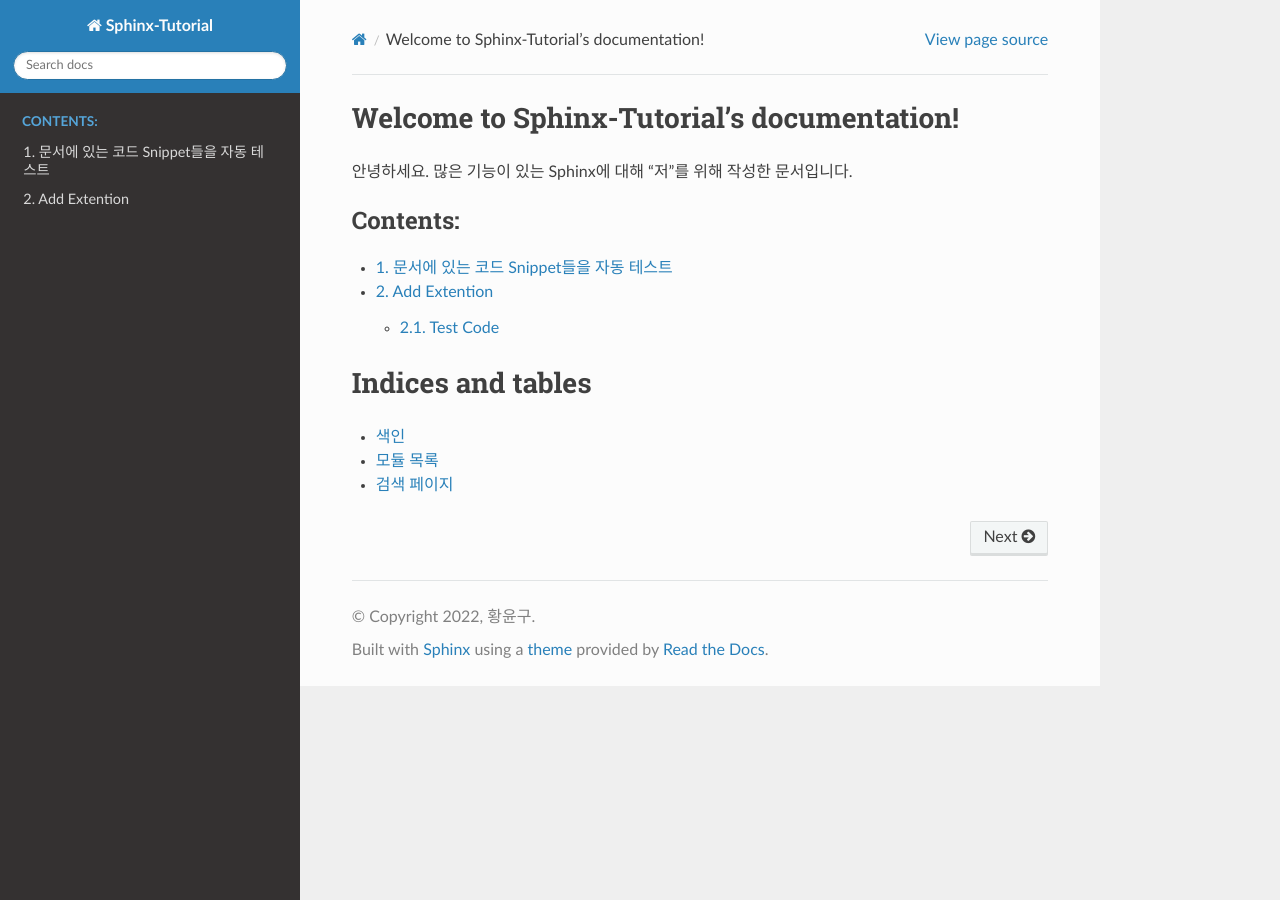
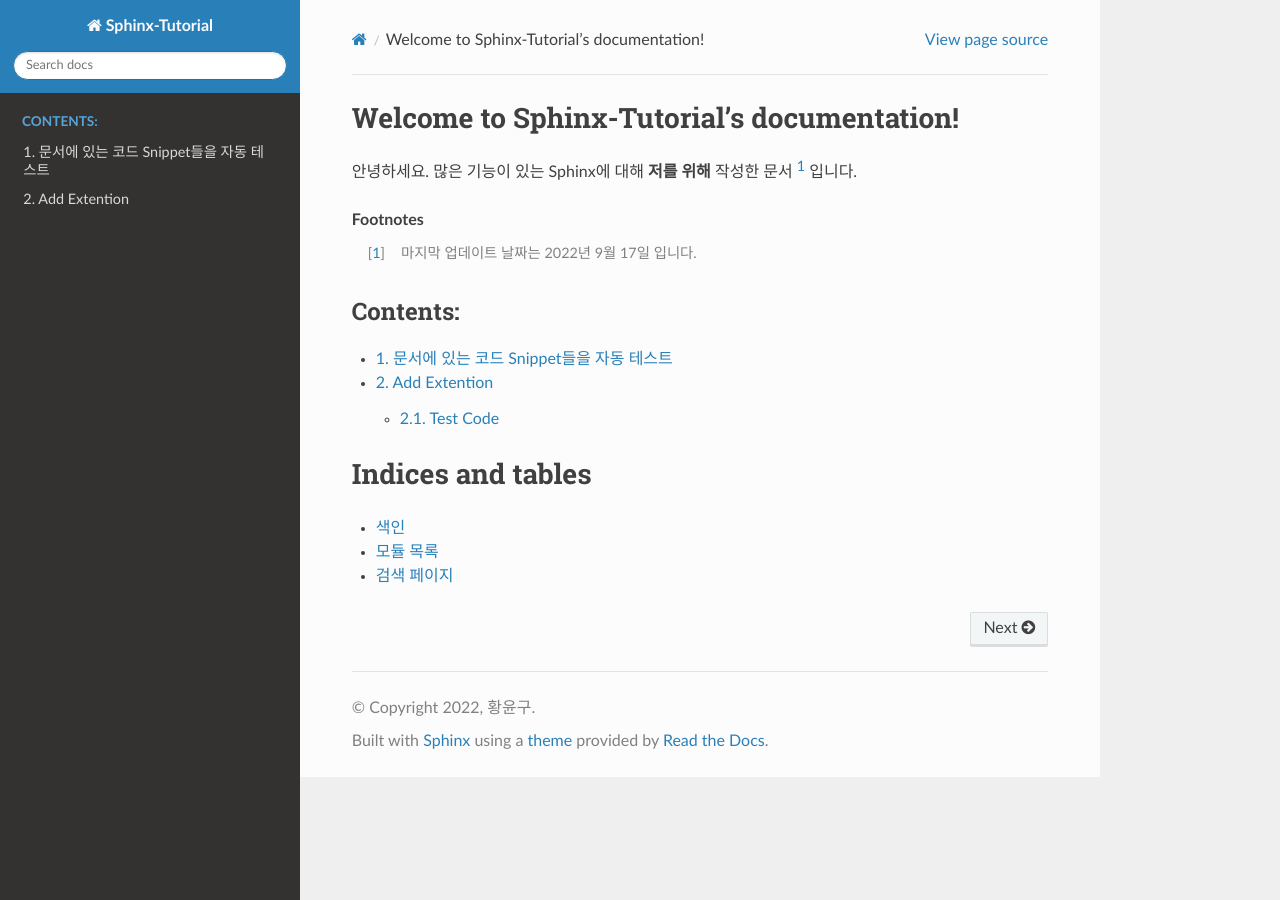
Before and after one commit to yoon-gu/sphinx-ci, a Sphinx documentation site: the page built from docs/index.rst, in a window 1280 px wide. Built offline with Sphinx 7.4.7 and the Read the Docs theme 2.0.0, drawn with Linux system fonts in a browser that asks for light colours.

Commit message:
마지막 업데이트 날짜 체크

```diff
--- a/docs/conf.py
+++ b/docs/conf.py
@@ -29,3 +29,5 @@ html_static_path = ['_static']
 extensions = [
     'sphinx.ext.doctest',
 ]
+
+today_fmt = '%Y년 %B %d일'
--- a/docs/index.rst
+++ b/docs/index.rst
@@ -6,7 +6,11 @@
 Welcome to Sphinx-Tutorial's documentation!
 ===========================================
 
-안녕하세요. 많은 기능이 있는 Sphinx에 대해 "저"를 위해 작성한 문서입니다.
+안녕하세요. 많은 기능이 있는 Sphinx에 대해 **저를 위해** 작성한 문서 [#f1]_ 입니다.
+
+.. rubric:: Footnotes
+
+.. [#f1] 마지막 업데이트 날짜는 |today| 입니다.
 
 .. toctree::
    :numbered:
```
